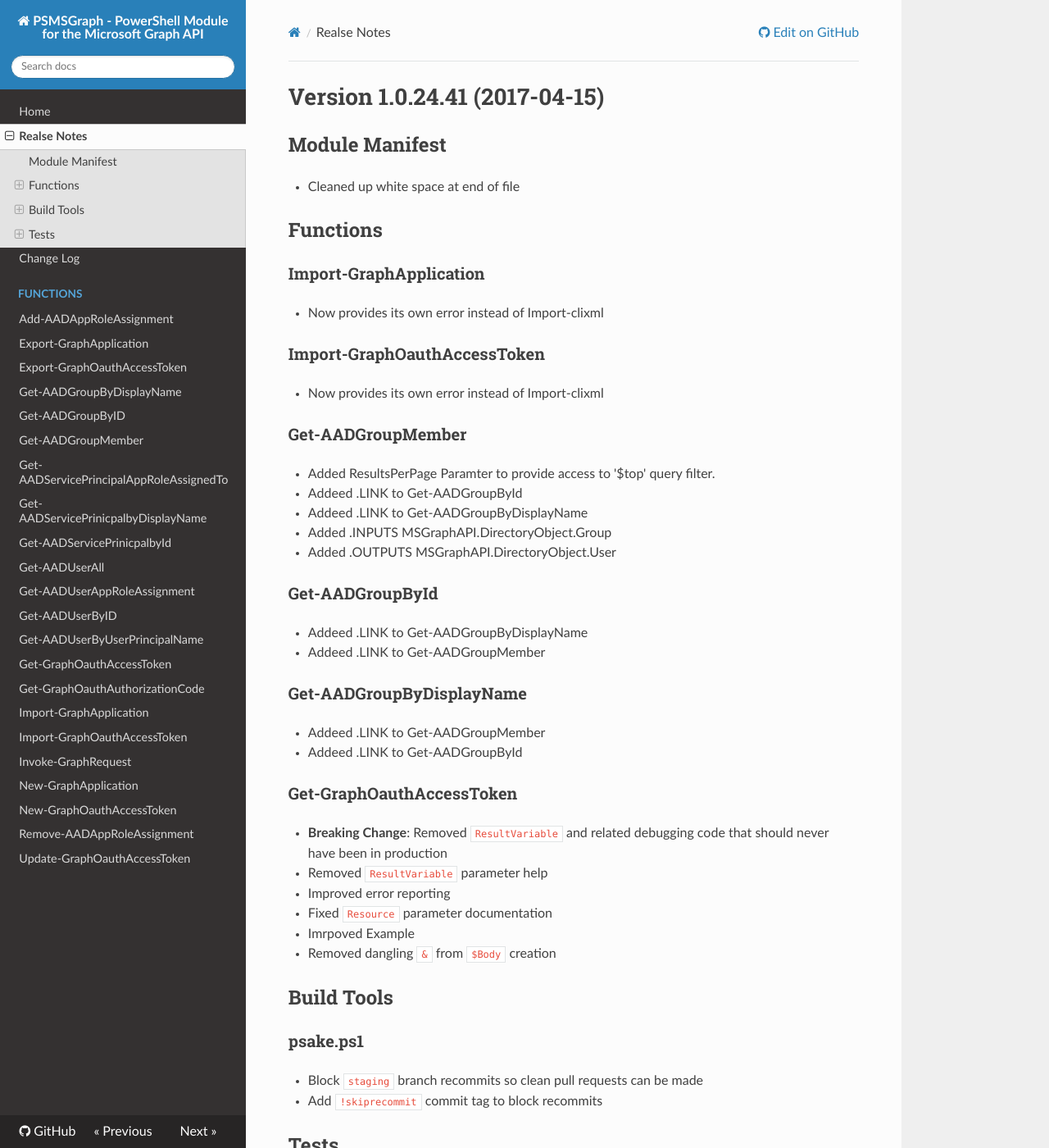
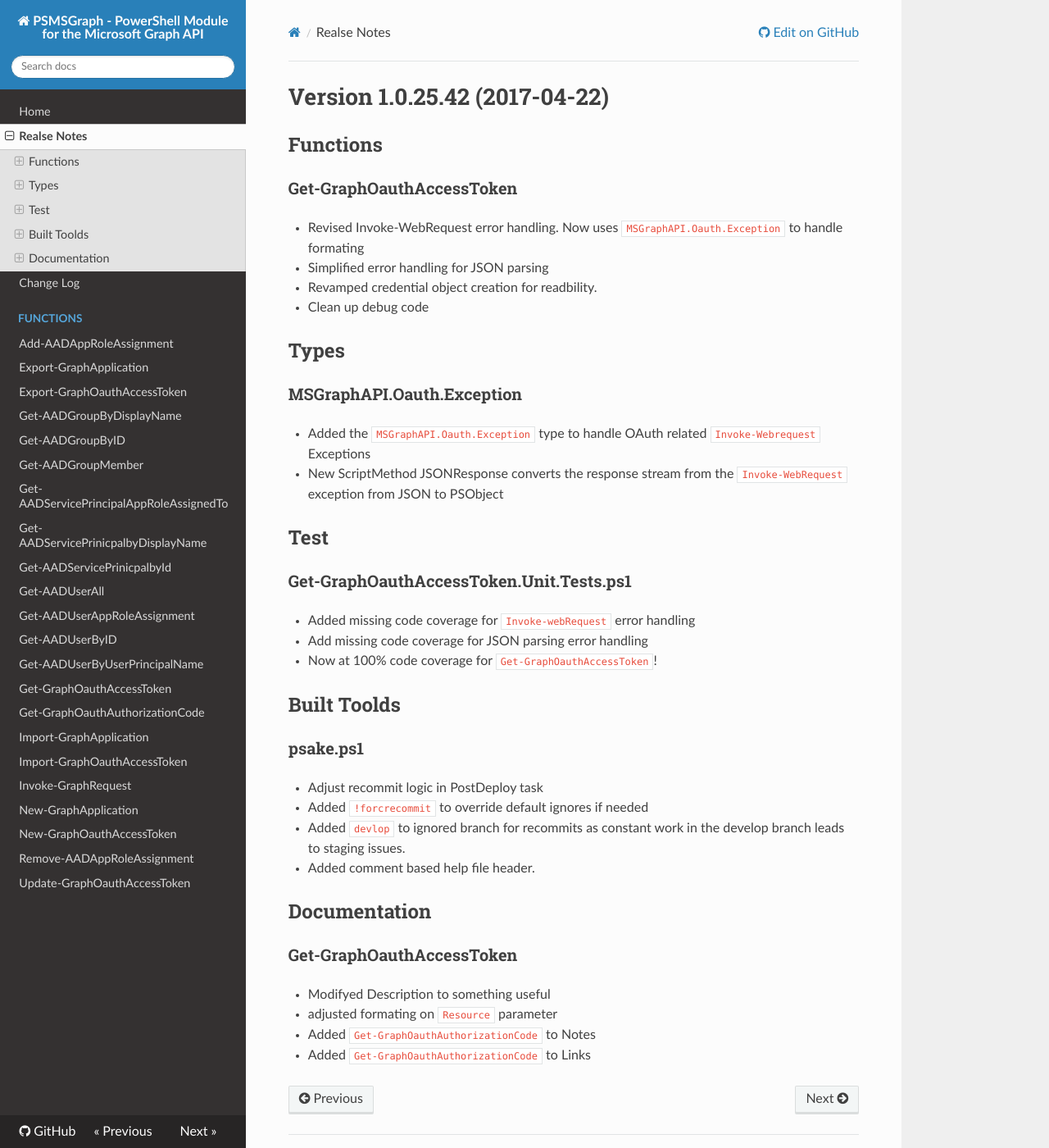
Before and after one commit to markekraus/PSMSGraph, an MkDocs documentation site: the page built from docs/RELEASE.md, in a window 1280 px wide and 1400 px high. Shown: the whole window at 82% size. Built offline with MkDocs 1.6.1, drawn with Linux system fonts in a browser that asks for light colours; nearby versions of some CDN libraries; old or Windows-style settings are respelled for this version of MkDocs; some of the changed text lies outside the part shown.

Commit message:
AppVeyor post-build commit[ci skip]

````diff
--- a/docs/ChangeLog.md
+++ b/docs/ChangeLog.md
@@ -1,3 +1,38 @@
+# Version 1.0.25.42 (2017-04-22)
+## Functions
+### Get-GraphOauthAccessToken
+* Revised Invoke-WebRequest error handling. Now uses ```MSGraphAPI.Oauth.Exception``` to handle formating
+* Simplified error handling for JSON parsing
+* Revamped credential object creation for readbility.
+* Clean up debug code
+
+## Types
+### MSGraphAPI.Oauth.Exception
+* Added the ```MSGraphAPI.Oauth.Exception``` type to handle OAuth related ```Invoke-Webrequest``` Exceptions
+* New ScriptMethod JSONResponse converts the response stream from the ```Invoke-WebRequest``` exception from JSON to PSObject
+
+## Test
+### Get-GraphOauthAccessToken.Unit.Tests.ps1
+* Added missing code coverage for ```Invoke-webRequest``` error handling
+* Add missing code coverage for JSON parsing error handling
+* Now at 100% code coverage for ```Get-GraphOauthAccessToken```!
+
+## Built Toolds
+### psake.ps1
+* Adjust recommit logic in PostDeploy task
+* Added ```!forcrecommit``` to override default ignores if needed
+* Added ```devlop``` to ignored branch for recommits as constant work in the develop branch leads to staging issues.
+* Added comment based help file header.
+
+## Documentation
+### Get-GraphOauthAccessToken
+* Modifyed Description to something useful
+* adjusted formating on ```Resource``` parameter
+* Added ```Get-GraphOauthAuthorizationCode``` to Notes
+* Added ```Get-GraphOauthAuthorizationCode``` to Links
+
+
+
 # Version 1.0.24.41 (2017-04-15)
 ## Module Manifest
 * Cleaned up white space at end of file
--- a/docs/RELEASE.md
+++ b/docs/RELEASE.md
@@ -1,57 +1,32 @@
-# Version 1.0.24.41 (2017-04-15)
-## Module Manifest
-* Cleaned up white space at end of file
+# Version 1.0.25.42 (2017-04-22)
+## Functions
+### Get-GraphOauthAccessToken
+* Revised Invoke-WebRequest error handling. Now uses ```MSGraphAPI.Oauth.Exception``` to handle formating
+* Simplified error handling for JSON parsing
+* Revamped credential object creation for readbility.
+* Clean up debug code
 
-## Functions
-### Import-GraphApplication
-* Now provides its own error instead of Import-clixml
+## Types
+### MSGraphAPI.Oauth.Exception
+* Added the ```MSGraphAPI.Oauth.Exception``` type to handle OAuth related ```Invoke-Webrequest``` Exceptions
+* New ScriptMethod JSONResponse converts the response stream from the ```Invoke-WebRequest``` exception from JSON to PSObject
 
-### Import-GraphOauthAccessToken
-* Now provides its own error instead of Import-clixml
+## Test
+### Get-GraphOauthAccessToken.Unit.Tests.ps1
+* Added missing code coverage for ```Invoke-webRequest``` error handling
+* Add missing code coverage for JSON parsing error handling
+* Now at 100% code coverage for ```Get-GraphOauthAccessToken```!
 
-### Get-AADGroupMember
-* Added ResultsPerPage Paramter to provide access to '$top' query filter.
-* Addeed .LINK to Get-AADGroupById
-* Addeed .LINK to Get-AADGroupByDisplayName
-* Added .INPUTS MSGraphAPI.DirectoryObject.Group
-* Added .OUTPUTS MSGraphAPI.DirectoryObject.User
+## Built Toolds
+### psake.ps1
+* Adjust recommit logic in PostDeploy task
+* Added ```!forcrecommit``` to override default ignores if needed
+* Added ```devlop``` to ignored branch for recommits as constant work in the develop branch leads to staging issues.
+* Added comment based help file header.
 
-### Get-AADGroupById
-* Addeed .LINK to Get-AADGroupByDisplayName
-* Addeed .LINK to Get-AADGroupMember
-
-### Get-AADGroupByDisplayName
-* Addeed .LINK to Get-AADGroupMember
-* Addeed .LINK to Get-AADGroupById
-
+## Documentation
 ### Get-GraphOauthAccessToken
-* **Breaking Change**: Removed ```ResultVariable``` and related debugging code that should never have been in production
-* Removed ```ResultVariable``` parameter help
-* Improved error reporting
-* Fixed ```Resource``` parameter documentation
-* Imrpoved Example
-* Removed dangling ```&``` from ```$Body``` creation
-
-## Build Tools
-### psake.ps1
-* Block ```staging``` branch recommits so clean pull requests can be made
-* Add ```!skiprecommit``` commit tag to block recommits
-
-## Tests
-### Get-AADGroupMember.Unit.Tests.ps1
-* Created tests for Get-AADGroupMember
-
-### Import-GraphApplication.Unit.Tests.ps1
-* Created tests for Import-GraphApplication
-
-### Import-GraphOauthAccessToken.Unit.Tests.ps1
-* Created tests for Import-GraphOauthAccessToken
-
-### Get-AADGroupById.Unit.Tests.ps1
-* Created tests for Get-AADGroupById
-
-### Get-AADGroupByDisplayName.Unit.Tests.ps1
-* Created tests for Get-AADGroupByDisplayName
-
-### Get-GraphOauthAccessToken.Unit.Tests.ps1
-* Created tests for Get-GraphOauthAccessToken
+* Modifyed Description to something useful
+* adjusted formating on ```Resource``` parameter
+* Added ```Get-GraphOauthAuthorizationCode``` to Notes
+* Added ```Get-GraphOauthAuthorizationCode``` to Links
````
Also changed, not shown: RELEASE.md (+1 -0 lines), docs/functions/Get-GraphOauthAccessToken.md (+11 -2 lines), 1 other file.
